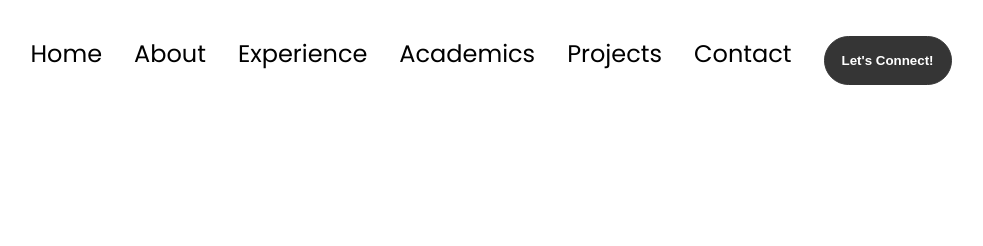
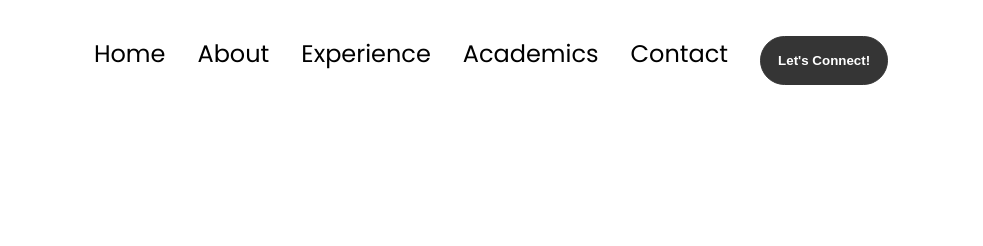
Before and after one commit to welcome1315/Bhasker_portfolio, a plain HTML site: page index.html in a window 1280 px wide. Shown: the top 246 px of the page, without its empty margins (149-1132 px from the left). Drawn offline with nearby package versions, Linux system fonts and the light colour scheme.

Commit message:
Update index.html

```diff
--- a/index.html
+++ b/index.html
@@ -16,7 +16,6 @@
                 <li><a href="#about">About</a></li>
                 <li><a href="#experience">Experience</a></li>
                 <li><a href="#academics">Academics</a></li>
-                <li><a href="#projects">Projects</a></li>
                 <li><a href="#contact">Contact</a></li>
                 <button class="btn btn-color-1"
                 onclick="location.href='mailto:bmuda@rivier.edu'">
@@ -37,7 +36,6 @@
         <div class="menu-links">
                 <li><a href="#about" onclick="toggleMenu()">About</a></li>
                 <li><a href="#experience" onclick="toggleMenu()">Experience</a></li>
-                <li><a href="#projects" onclick="toggleMenu()">Projects</a></li>
                 <li><a href="#contact" onclick="toggleMenu()">Contact</a></li>
         </div>
         </div>
```
